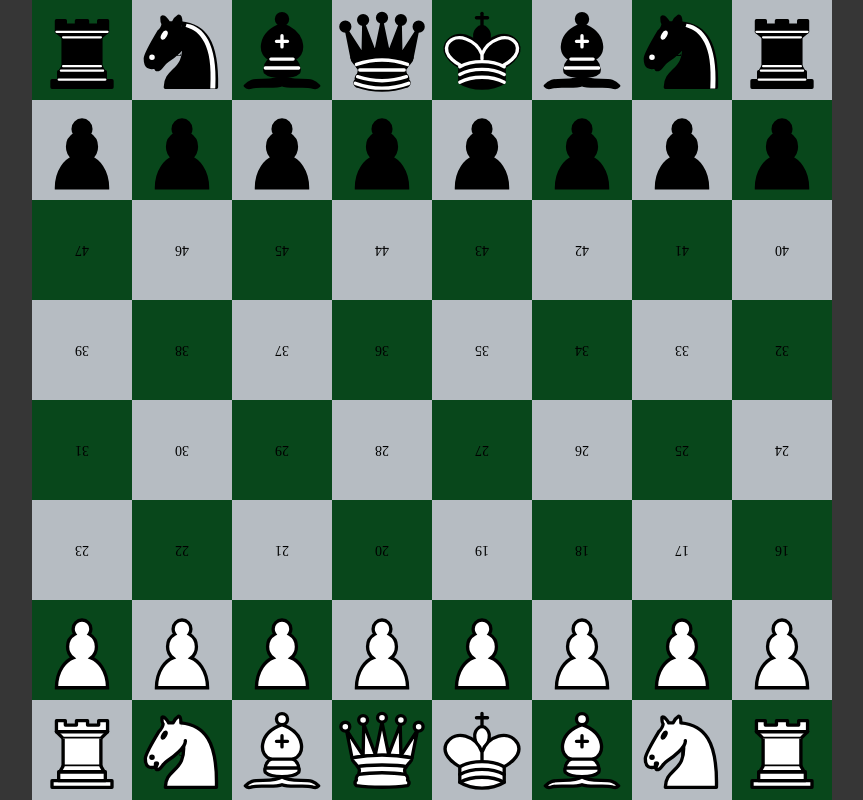
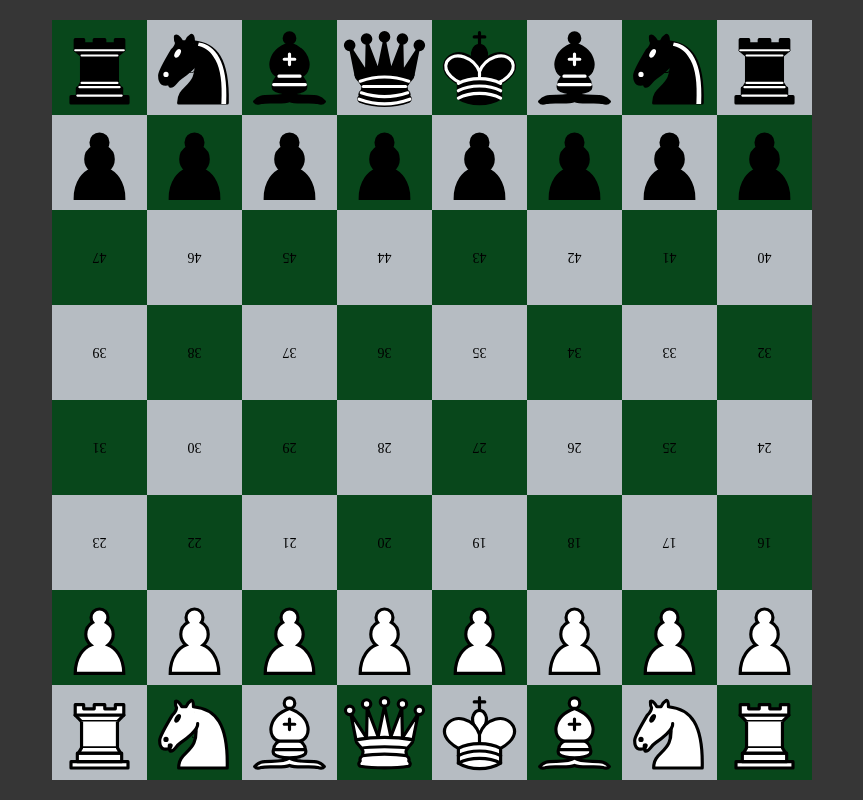
Before and after one commit to Haomari/ChessReact, a React (Create React App) app: page / in a window 1280 px wide. Shown: the whole page, without its empty margins (208-1071 px from the left). Built offline with nearby package versions, Linux system fonts and the light colour scheme.

Commit message:
added functionality to knight, bishop, queen. Started working on game logic.

```diff
--- a/src/assets/scss/home.scss
+++ b/src/assets/scss/home.scss
@@ -31,7 +31,7 @@
 		// @if ()
 		max-width: em(1200);
 		max-height: em(1200);
-		width:  100vmin;
+		width:  95vmin;
 		aspect-ratio: 1/1;
 		// min-height: 20%;
     // grid-template: repeat(8, 1fr)/repeat(8, 1fr);
--- a/src/components/figures.jsx
+++ b/src/components/figures.jsx
@@ -1,21 +1,144 @@
 import { useState, useEffect } from "react";
 
 export default function Figures() {
+
+
+  function isOutOfBounce(moves) {
+    const MovesChecked = [];
+    moves.forEach((move) =>
+      move.row >= 9 || move.column <= 0 || move.row >= 9 || move.column <= 0
+        ? false
+        : MovesChecked.push(move)
+    );
+
+    return MovesChecked;
+  }
+
+	function processDirection(deltaRow, deltaColumn, squares, position) {
+		let moves = []
+		let i = 1;
+		let stop = false;
+
+		while (!stop && i <= 8 && i >= 0) { // Stop when i exceeds 8
+			console.log('raz'); // Debugging log
+			let foundSquare = false; // Track if any square matched
+
+			for (let square of squares) {
+				console.log('raz2'); // Debugging log
+
+				if (
+					square.position.row === position.row + i * deltaRow &&
+					square.position.column === position.column + i * deltaColumn
+				) {
+					foundSquare = true; // Mark that a match is found
+
+					if (square.isOccupied) {
+						moves.push({
+							row: position.row + i * deltaRow,
+							column: position.column + i * deltaColumn,
+						});
+						console.log('suc2'); // Debugging log
+						stop = true; // Stop if occupied
+						return moves
+						break;
+					} else {
+						console.log('suc'); // Debugging log
+						moves.push({
+							row: position.row + i * deltaRow,
+							column: position.column + i * deltaColumn,
+						});
+						break; // Exit the `for` loop since square is processed
+					}
+				}
+			}
+
+			if (!foundSquare) {
+				stop = true; // No matching square found for this step, stop further processing
+			}
+
+			i++; // Increment i regardless of conditions
+		}
+		console.log(moves);
+
+		return moves
+	}
+
+	function checkForKingFnc(moves, squareSelectedLockal, squares, checkForKing, whoseTurn){
+		const newMoves = []
+
+		const figureDelete = {
+			isOccupied: false,
+			color: "",
+			figureType: "",
+			position: squareSelectedLockal.position,
+			isSelected: false,
+			everMoved: false,
+		};
+
+		function setDynamicPossibleMoves(figureName, squares, clickedSquare) {
+			return figures[figureName].moves(squares, clickedSquare, false, whoseTurn);
+		}
+
+		console.log(figureDelete);
+
+
+			moves.map((move) => {
+				const newSquares = squares.map((square) => {
+				if (
+					square.position &&
+					square.position.row === move.row &&
+					square.position.column === move.column
+				) {
+					return { ...squareSelectedLockal, position: move };
+				}
+				// Check if square matches the previous figure's location
+				else if (
+					square.position &&
+					square.position.row === squareSelectedLockal.position.row &&
+					square.position.column ===
+					squareSelectedLockal.position.column
+				) {
+					return figureDelete;
+				}
+				// Return square unchanged if no conditions match
+				else {
+					console.log("jijas");
+					return square;
+				}
+			})
+			console.log(newSquares);
+
+			const allOponentFigureSquares = newSquares.filter((square) => {
+				if(square.color === whoseTurn) {
+					return true
+				}  else false
+			})
+
+			const allOponentFigureMove = allOponentFigureSquares.map((square) => {
+					const tempMoves = setDynamicPossibleMoves(square.figureType, newSquares, squareSelectedLockal).moves
+					return tempMoves
+
+
+			})
+
+
+			console.log(allOponentFigureMove);
+			console.log(allOponentFigureMove.flat());
+			// checkedMoves = checked.map((i) => i)
+
+			// console.log(checkedMoves);
+			})
+	}
+
   const position = {};
   const figures = {
     pawn: {
       name: "pawn",
-      moves: function (squares, squareSelected) {
-        /* if (
-          !position ||
-          typeof position.row !== "number" ||
-          typeof position.column !== "number"
-        ) {
-          throw new Error("Invalid position object");
-        } */
+      moves: function (squares, squareSelected, checkForKing, whoseTurn) {
 
         // Example logic to create a new position
         const position = squareSelected.position;
+        let squareSelectedLockal = squareSelected;
         console.log(squares);
 
         let posibleMoves = {
@@ -23,12 +146,43 @@ export default function Figures() {
           moves: [],
         };
         const log = [];
-        const forwardMove =
-          squareSelected.color == 'white'
-            ? { row: position.row, column: position.column + 1 }
-            : { row: position.row, column: position.column - 1 };
+        let forwardMove = [];
+
+        if (squareSelectedLockal.color == "white") {
+          forwardMove.push({ row: position.row, column: position.column + 1 });
+          if (!squareSelectedLockal.everMoved) {
+            forwardMove.push({
+              row: position.row,
+              column: position.column + 2,
+            });
+            squareSelectedLockal = { ...squareSelectedLockal, everMoved: true };
+          }
+        } else {
+          forwardMove.push({ row: position.row, column: position.column - 1 });
+          if (!squareSelectedLockal.everMoved) {
+            forwardMove.push({
+              row: position.row,
+              column: position.column - 2,
+            });
+            squareSelectedLockal = { ...squareSelectedLockal, everMoved: true };
+          }
+        }
+
+        // squareSelected.color == 'white'
+        //     ? squareSelected.everMoved
+        // 		? { row: position.row, column: position.column + 1 }
+        // 		: [
+        // 			{ row: position.row, column: position.column + 1 },
+        // 			{ row: position.row, column: position.column + 2 },
+        // 		]
+        //     : squareSelected.everMoved
+        // 		? { row: position.row, column: position.column - 1 }
+        // 		:[
+        // 			{ row: position.row, column: position.column - 1 },
+        // 			{ row: position.row, column: position.column - 2 },
+        // 		];
         const atackMove =
-          squareSelected.color == 'white'
+          squareSelectedLockal.color == "white"
             ? [
                 { row: position.row + 1, column: position.column + 1 },
                 { row: position.row - 1, column: position.column + 1 },
@@ -37,12 +191,8 @@ export default function Figures() {
                 { row: position.row + 1, column: position.column - 1 },
                 { row: position.row - 1, column: position.column - 1 },
               ];
-        const atackMoveChecked = [];
-        atackMove.forEach((move) =>
-          move.row >= 9 || move.column <= 0 || move.row >= 9 || move.column <= 0
-            ? false
-            : atackMoveChecked.push(move)
-        );
+        const atackMoveChecked = isOutOfBounce(atackMove);
+
         //forward check
         console.log(squares);
 
@@ -54,23 +204,181 @@ export default function Figures() {
             ) {
               if (square.isOccupied) {
                 posibleMoves.moves.push(square.position);
-                posibleMoves.figure = squareSelected;
+                posibleMoves.figure = squareSelectedLockal;
               }
             }
           });
         });
         //atack check
         squares.forEach((square) => {
-          if (
-            square.position.row === forwardMove.row &&
-            square.position.column === forwardMove.column
-          ) {
-            if (!square.isOccupied) {
-              posibleMoves.moves.push(square.position);
-              posibleMoves.figure = squareSelected;
+          forwardMove.forEach((move) => {
+            if (
+              square.position.row === move.row &&
+              square.position.column === move.column
+            ) {
+              if (!square.isOccupied) {
+                posibleMoves.moves.push(square.position);
+                posibleMoves.figure = squareSelectedLockal;
+              }
             }
-          }
+          });
         });
+				if(checkForKing) {
+				const checked = checkForKingFnc(posibleMoves.moves, squareSelectedLockal, squares, checkForKing, whoseTurn)
+
+				return posibleMoves;
+				}else{
+        return posibleMoves;
+				}
+      },
+    },
+    knight: {
+      moves: function (squares, squareSelected, checkForKing) {
+        let squareSelectedLockal = squareSelected;
+        const position = squareSelected.position;
+
+        let posibleMoves = {
+          figure: {},
+          moves: [],
+        };
+
+        const moves = [
+          { row: position.row + 1, column: position.column + 2 },
+          { row: position.row - 1, column: position.column + 2 },
+          { row: position.row - 2, column: position.column + 1 },
+          { row: position.row - 2, column: position.column - 1 },
+          { row: position.row + 1, column: position.column - 2 },
+          { row: position.row - 1, column: position.column - 2 },
+          { row: position.row + 2, column: position.column - 1 },
+          { row: position.row + 2, column: position.column + 1 },
+        ];
+
+        posibleMoves.moves = isOutOfBounce(moves);
+        posibleMoves.figure = squareSelectedLockal;
+
+        return posibleMoves;
+      },
+    },
+    rook: {
+      moves: function (squares, squareSelected, checkForKing) {
+        let squareSelectedLockal = squareSelected;
+        const position = squareSelected.position;
+
+        let posibleMoves = {
+          figure: {},
+          moves: [],
+        };
+
+        let moves = [];
+
+
+
+				// Process each direction
+				moves = [...moves, ...processDirection(0, -1,squares, position)];
+				moves = [...moves, ...processDirection(1, 0,squares, position)];
+				moves = [...moves, ...processDirection(-1, 0,squares, position)];
+				moves = [...moves, ...processDirection(0, 1,squares, position)];
+
+
+
+        console.log(moves);
+
+        posibleMoves.moves = isOutOfBounce(moves);
+        posibleMoves.figure = squareSelectedLockal;
+
+        return posibleMoves;
+      },
+    },
+		bishop: {
+      moves: function (squares, squareSelected, checkForKing) {
+        let squareSelectedLockal = squareSelected;
+        const position = squareSelected.position;
+
+        let posibleMoves = {
+          figure: {},
+          moves: [],
+        };
+
+        let moves = [];
+
+
+				console.log([...moves, ...processDirection(1, 1,squares, position)]);
+
+				// Process each direction
+				moves = [...moves, ...processDirection(-1, -1,squares, position)];
+				moves = [...moves, ...processDirection(1, -1,squares, position)];
+				moves = [...moves, ...processDirection(-1, 1,squares, position)];
+				moves = [...moves, ...processDirection(1, 1,squares, position)];
+
+
+
+        console.log(moves);
+
+        posibleMoves.moves = isOutOfBounce(moves);
+        posibleMoves.figure = squareSelectedLockal;
+
+        return posibleMoves;
+      },
+    },
+		queen: {
+      moves: function (squares, squareSelected, checkForKing) {
+        let squareSelectedLockal = squareSelected;
+        const position = squareSelected.position;
+
+        let posibleMoves = {
+          figure: {},
+          moves: [],
+        };
+        let moves = [];
+
+
+				// Process each direction
+				moves = [...moves, ...processDirection(-1, -1,squares, position)];
+				moves = [...moves, ...processDirection(1, -1,squares, position)];
+				moves = [...moves, ...processDirection(-1, 1,squares, position)];
+				moves = [...moves, ...processDirection(1, 1,squares, position)];
+				moves = [...moves, ...processDirection(0, -1,squares, position)];
+				moves = [...moves, ...processDirection(1, 0,squares, position)];
+				moves = [...moves, ...processDirection(-1, 0,squares, position)];
+				moves = [...moves, ...processDirection(0, 1,squares, position)];
+
+
+        console.log(moves);
+
+        posibleMoves.moves = isOutOfBounce(moves);
+        posibleMoves.figure = squareSelectedLockal;
+
+        return posibleMoves;
+      },
+    },
+		king: {
+      moves: function (squares, squareSelected, checkForKing) {
+        let squareSelectedLockal = squareSelected;
+        const position = squareSelected.position;
+
+        let posibleMoves = {
+          figure: {},
+          moves: [],
+        };
+        let moves = [];
+
+
+				// Process each direction
+				moves = [...moves, ...processDirection(-1, -1,squares, position)];
+				moves = [...moves, ...processDirection(1, -1,squares, position)];
+				moves = [...moves, ...processDirection(-1, 1,squares, position)];
+				moves = [...moves, ...processDirection(1, 1,squares, position)];
+				moves = [...moves, ...processDirection(0, -1,squares, position)];
+				moves = [...moves, ...processDirection(1, 0,squares, position)];
+				moves = [...moves, ...processDirection(-1, 0,squares, position)];
+				moves = [...moves, ...processDirection(0, 1,squares, position)];
+
+
+        console.log(moves);
+
+        posibleMoves.moves = isOutOfBounce(moves);
+        posibleMoves.figure = squareSelectedLockal;
+
         return posibleMoves;
       },
     },
@@ -78,24 +386,3 @@ export default function Figures() {
 
   return figures;
 }
-
-/* squares.forEach((square) =>
-	square.isOccupied === true
-	? position = square.position : false
-) */
-
-// export default function Figures() {
-// 	const position = {}
-// 	const figures = {
-// 		pawn: {
-// 			name: "pawn",
-// 			select: function move(squares, position) {
-// 				const positionNew = position.assign({rows: position++, position})
-
-// 				return positionNew
-// /* 				squares.forEach(square => {
-
-// 				}); */
-// 			}
-// 		},
-// 	};
--- a/src/pages/Home.jsx
+++ b/src/pages/Home.jsx
@@ -7,6 +7,10 @@ export default function Home() {
   const [isSelectedGlobal, setIsSelectedGlobal] = useState(false);
   const [whoseTurn, setWhoseTurn] = useState("white");
   const [posibleMoves, setPosibleMoves] = useState([]);
+  const [kingPosition, setKingPosition] = useState({
+    white: { row: 4, column: 1 },
+    black: { row: 4, column: 8 },
+  });
 
   /*   function createsquares() {
 		let i = 1, q = 1
@@ -88,6 +92,7 @@ export default function Home() {
           figureType: figureDecider,
           position: { row: i, column: q },
           isSelected: false,
+          everMoved: false,
         });
       }
     }
@@ -95,30 +100,27 @@ export default function Home() {
     return newsquares; // Update state
   }
 
+  function setDynamicPossibleMoves(figureName, squares, clickedSquare) {
+    setPosibleMoves(figures[figureName].moves(squares, clickedSquare, true, whoseTurn));
+    setIsSelectedGlobal(true);
+  }
+
   function ClickHandel(clikedSquare) {
-		const location = clikedSquare.position
+    const location = clikedSquare.position;
     console.log(location);
 
-
     if (isSelectedGlobal) {
-      squares.forEach((square) => {
-        if (
-          square.position.row === location.row &&
-          square.position.column === location.column
-        ) {
-          if (
+      if (clikedSquare.color !== whoseTurn) {
+        if (posibleMoves.moves.length !== 0) {
           posibleMoves.moves.forEach((move) => {
-              if (
-                location.row === move.row &&
-                location.column === move.column
-              ) {
-
+            if (location.row === move.row && location.column === move.column) {
               const figureDelete = {
                 isOccupied: false,
                 color: "",
                 figureType: "",
                 position: posibleMoves.figure.position,
                 isSelected: false,
+                everMoved: false,
               };
 
               setSquares((prevSquares) =>
@@ -137,27 +139,34 @@ export default function Home() {
                   else if (
                     square.position &&
                     square.position.row === posibleMoves.figure.position.row &&
-											square.position.column === posibleMoves.figure.position.column
+                    square.position.column ===
+                      posibleMoves.figure.position.column
                   ) {
                     return figureDelete;
                   }
                   // Return square unchanged if no conditions match
                   else {
-											console.log('jijas');
+                    console.log("jijas");
                     return square;
                   }
                 })
               );
-								setIsSelectedGlobal(false)
-								setWhoseTurn((lastTurn) => lastTurn === 'white' ? 'black' : 'white')
+              setIsSelectedGlobal(false);
+              setWhoseTurn((lastTurn) =>
+                lastTurn === "white" ? "black" : "white"
+              );
               console.log(squares);
               console.log(posibleMoves);
             }
-            })
-          ) {
+          });
         }
+      } else {
+        // setPosibleMoves(figures.pawn.moves(squares, clikedSquare));
+        // setIsSelectedGlobal(true);
+        console.log(clikedSquare.figureType);
+
+        setDynamicPossibleMoves(clikedSquare.figureType, squares, clikedSquare);
       }
-      });
     } else {
       squares.forEach((square) => {
         if (
@@ -166,9 +175,16 @@ export default function Home() {
         ) {
           if (square.isOccupied) {
             if (square.color === whoseTurn) {
-              setIsSelectedGlobal(true);
+              // setIsSelectedGlobal(true);
+              // setPosibleMoves(figures.pawn.moves(squares, clikedSquare));
+
+              setDynamicPossibleMoves(
+                clikedSquare.figureType,
+                squares,
+                clikedSquare
+              );
+
               console.log(isSelectedGlobal);
-              setPosibleMoves(figures.pawn.moves(squares, clikedSquare));
             }
           }
         }
@@ -180,6 +196,7 @@ export default function Home() {
   console.log(figures);
   console.log(isSelectedGlobal);
   console.log(posibleMoves);
+  // console.log(posibleMoves.moves.length);
 
   // console.log(figures.pawn.moves(squares, { row: 4, column: 4 }));
 
@@ -210,7 +227,13 @@ export default function Home() {
     <main className="page">
       <section className="page__main main">
         <div className="main__container">
-          <div className={`${whoseTurn === 'white' ? 'white-turn' : 'black-turn'} main__board`}>{squaresToGame}</div>
+          <div
+            className={`${
+              whoseTurn === "white" ? "white-turn" : "black-turn"
+            } main__board`}
+          >
+            {squaresToGame}
+          </div>
         </div>
       </section>
     </main>
```
Lines whose indentation alone changed are shown as unchanged.
